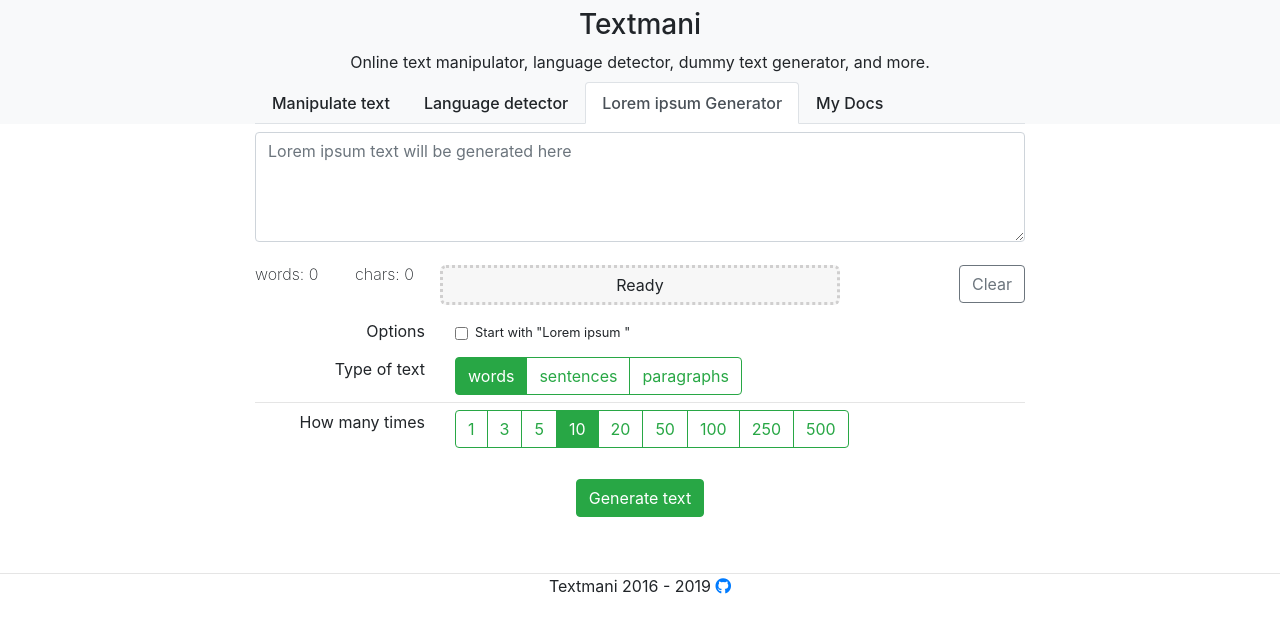
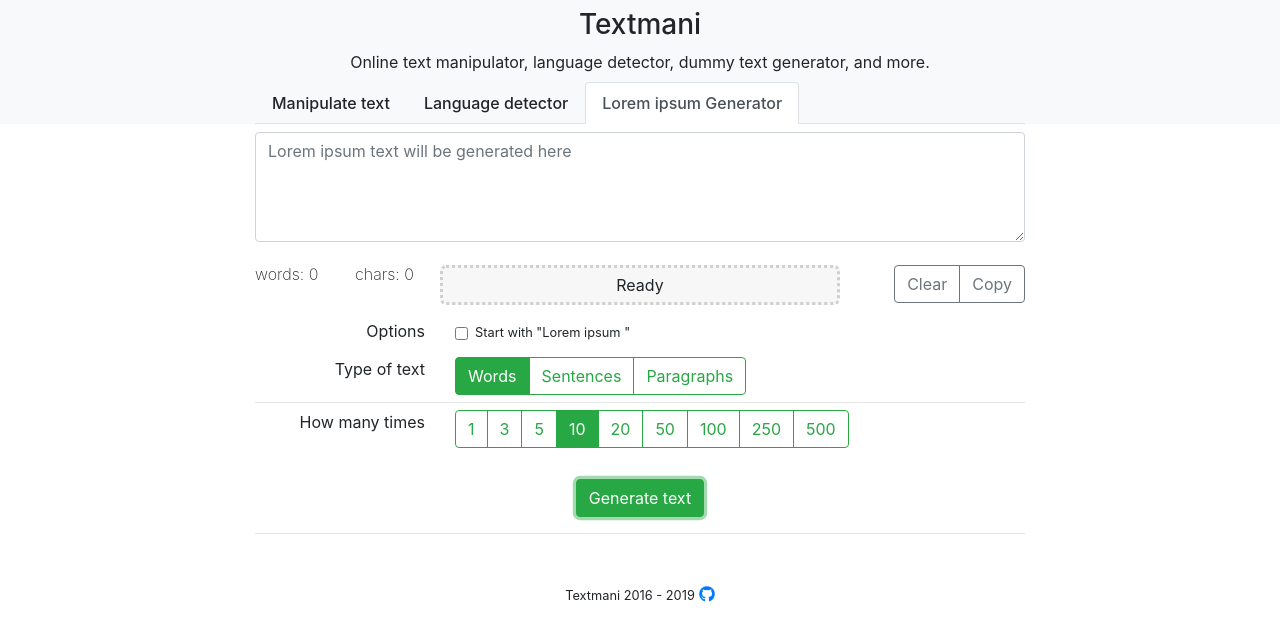
Before and after one commit to iHani/textmani-react, a React (Create React App) app: page / in a window 1280 px wide. Both pictures are taken after a click on the element "Lorem ipsum Generator". Shown: the top 640 px of the page. Built offline with nearby package versions, Linux system fonts and the light colour scheme; what languagedetect would draw is missing.

Commit message:
copy text added to textGenerator

```diff
--- a/src/App.js
+++ b/src/App.js
@@ -5,11 +5,11 @@
 import LangDetector from './Components/LangDetector/LangDetector';
 import MyDocs from './Components/MyDocs';
 
-const allTabs = ["Manipulate text", "Language detector", "Lorem ipsum Generator", "My Docs"];
+const allTabs = ["Manipulate text", "Language detector", "Lorem ipsum Generator" /*, "My Docs"*/];
 
 export default function App() {
   const [tabs] = useState(allTabs);
-  const [activeTab, setActiveTab] = useState("Lorem ipsum Generator");
+  const [activeTab, setActiveTab] = useState("Manipulate text");
   const [manipulatorTab, setManipulatorTab] = useState({
     text: "",
     replaceThis: "",
@@ -27,12 +27,19 @@
   });
 
   const [generatorTab, setGeneratorTab] = useState({
-    text: "",
-    selectedType: "words",
+    selectedType: "Words",
     selectedTimes: 10,
     startWithLoremIpsum: false,
     statusMessage: "Ready"
   });
+
+  const state = {
+    manipulatorTab,
+    langDetectorTab,
+    generatorTab
+  }
+
+  console.log(state);
 
   function getComponent(tab) {
     switch (tab) {
@@ -63,13 +70,15 @@
     <div>
       <Header tabs={tabs} activeTab={activeTab} setActiveTab={setActiveTab}/>
       <div className="container">
-        <div className="py-2">
+        <div className="pt-2 pb-3">
           {getComponent(activeTab)}
         </div>
+        <hr />
       </div>
       <div className="text-center my-5">
-        <hr />
-        Textmani 2016 - {new Date().getFullYear()}
+        <span className="small">
+          Textmani 2016 - {new Date().getFullYear()}
+        </span>
         <a href="https://github.com/ihani/textmani-react">
           <span> <i className="fab fa-github"></i></span>
         </a>
--- a/src/Components/MyDocs.js
+++ b/src/Components/MyDocs.js
@@ -1,8 +1,36 @@
 import React from 'react';
+
+const data = [
+  {title: "Clear poems", timestamp: Date.now() },
+  {title: "Mat note", timestamp: Date.now() },
+  {title: "lorem data", timestamp: Date.now() },
+]
+
+
+function handleDeleteDoc(e) {
+  console.log(e.target);
+}
 
 const MyDocs = () => (
   <div>
-    <p>MyDocs</p>
+    <h2>My Docs</h2>
+    {data.map(doc => {
+      return (
+        <div key={doc.title} className="alert alert-secondary alert-dismissible fade show doc" role="alert">
+          <strong>{doc.title}</strong> <span className="small">{doc.timestamp}</span>
+          <button
+            type="button"
+            className="close"
+            data-dismiss="alert"
+            aria-label="Close"
+            onClick={handleDeleteDoc}>
+            <span><i className="fa fa-xs fa-trash"></i></span>
+          </button>
+        </div>
+      )
+    })}
+
+
   </div>
 );
 
--- a/src/Components/TextGenerator/StatusMessage.js
+++ b/src/Components/TextGenerator/StatusMessage.js
@@ -8,6 +8,20 @@
   function clearText() {
     setGeneratorTab({ ...generatorTab, text: '', statusMessage: "Cleared"});
     textareaRef.current.focus();
+  }
+
+  function copyToClipboard() {
+    if (text.trim()) {
+      if (document.queryCommandSupported('copy')) {
+        textareaRef.current.select();
+        document.execCommand('copy');
+        setGeneratorTab({ ...generatorTab, statusMessage: "Copied"});
+      } else {
+        setGeneratorTab({ ...generatorTab, statusMessage: "Can not copy from your browser!"});
+      }
+    } else {
+      setGeneratorTab({ ...generatorTab, statusMessage: "No text to copy!"});
+    }
   }
 
   return (
@@ -38,6 +52,12 @@
               onClick={clearText}
               >Clear
             </button>
+            <button
+              type="button"
+              className="btn btn-outline-secondary"
+              onClick={copyToClipboard}
+              >Copy
+            </button>
           </div>
         </div>
       </div>
--- a/src/Components/TextGenerator/TextGenerator.js
+++ b/src/Components/TextGenerator/TextGenerator.js
@@ -27,7 +27,7 @@
         lipsumText = lipsumText.slice(12);
       }
     }
-    setGeneratorTab({ ...generatorTab, text: lipsumText, statusMessage: "Text generated" });
+    setGeneratorTab({ ...generatorTab, text: lipsumText, statusMessage: `${selectedTimes} ${selectedType} generated` });
   }
 
   return (
--- a/src/Components/TextGenerator/TypeAndTimes.js
+++ b/src/Components/TextGenerator/TypeAndTimes.js
@@ -2,7 +2,7 @@
 
 export default function TypeAndTimes({generatorTab, setGeneratorTab}) {
   const {selectedType, selectedTimes} = generatorTab;
-  const availableTypes = ["words", "sentences", "paragraphs"];
+  const availableTypes = ["Words", "Sentences", "Paragraphs"];
   const availableTimes = [1, 3, 5, 10, 20, 50, 100, 250, 500];
 
   function handleClick(e) {
--- a/src/scss/custom.scss
+++ b/src/scss/custom.scss
@@ -51,3 +51,10 @@
   padding: 5px;
   background-color: #f7f7f7;
 }
+
+.doc {
+  &:hover{
+    background-color: $dark-grey;
+    cursor: pointer;
+  }
+}
--- a/src/utils/functions.js
+++ b/src/utils/functions.js
@@ -258,9 +258,9 @@
   // console.log(genParagraphs(3));
 
   switch (type) {
-    case "words": return genWords(times);
-    case "sentences": return genSentences(times);
-    case "paragraphs": return genParagraphs(times);
+    case "Words": return genWords(times);
+    case "Sentences": return genSentences(times);
+    case "Paragraphs": return genParagraphs(times);
     default:
     return
   }
```
Also changed, not shown: 1 other file (tests, documents, lock files or other folders).
